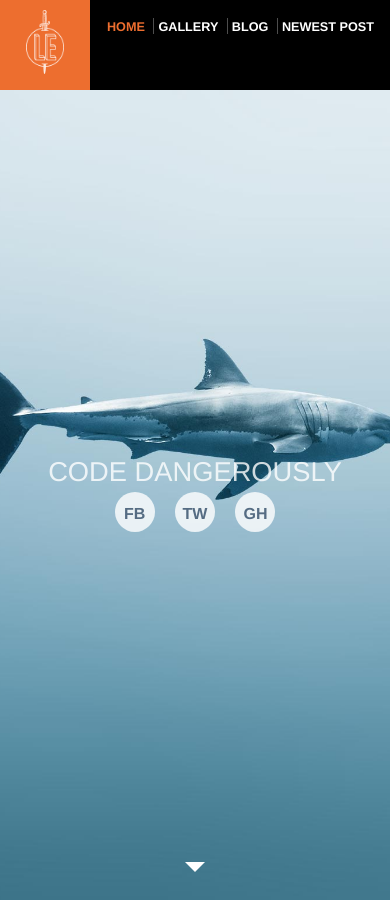
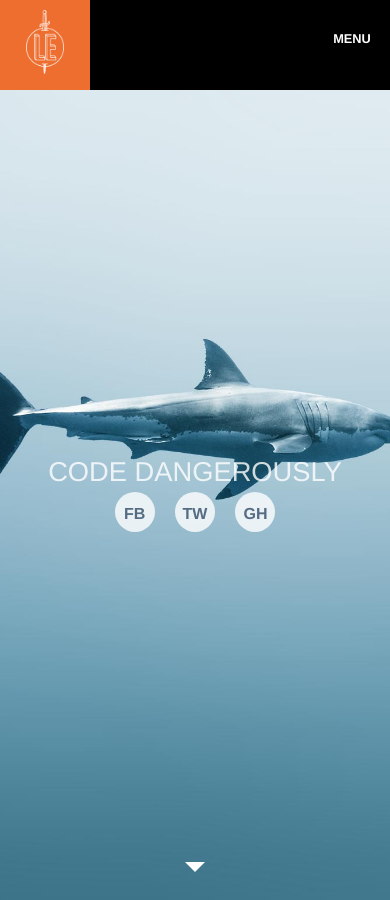
Before and after one commit to danielurb/Learn_enough_CSS, a Jekyll site: the page built from index.html, in a window 390 px wide and 900 px high. Built offline with Jekyll 4.4.1, drawn with Linux system fonts in a browser that asks for light colours.

Commit message:
Add mobile styling

```diff
--- a/_includes/footer.html
+++ b/_includes/footer.html
@@ -7,8 +7,8 @@
       {% include nav-links.html %}
     </ul>
   </nav>
-  <ul class="social-list">
+  <!-- <ul class="social-list">
     {% include social-links.html %}
-  </ul>
+  </ul> -->
   <h3>Learn Enough <span>to Be Dangerous</span></h3>
 </footer>
--- a/_includes/header.html
+++ b/_includes/header.html
@@ -1,5 +1,7 @@
 <header class="header">
   <nav>
+    <input type="checkbox" id="mobile-menu" class="mobile-menu-ckeck">
+    <label for="mobile-menu" class="show-mobile-menu">Menu</label>
     <ul class="header-nav nav-links">
       {% include nav-links.html %}
     </ul>
--- a/_includes/nav-links.html
+++ b/_includes/nav-links.html
@@ -1,4 +1,12 @@
 <li><a href="/">Home</a></li>
 <li><a href="/gallery">Gallery</a></li>
-<li><a href="/blog">Blog</a></li>
+<li class="dropdown">
+  <a class="drop-trigger" href="/blog">Blog</a>
+  <ul class="drop-menu">
+    <li>Recent Posts</li>
+    {% for post in site.posts limit:5 %}
+      <li><a href="{{ post.url }}">{{ post.title }}</a></li>
+    {% endfor %}
+  </ul>
+</li>
 <li><a href="{{ site.posts.first.url }}">Newest Post</a></li>
--- a/css/main.css
+++ b/css/main.css
@@ -110,10 +110,13 @@
   border-left: 1px solid rgba(255, 255, 255, 0.3);
   padding-left: 1em;
 }
-.header-nav a {
+.header-nav a,
+.drop-trigger {
   color: #fff;
 }
-.nav-links a {
+.nav-links a,
+.drop-trigger,
+.show-mobile-menu {
   font-size: 0.8rem;
   font-weight: bold;
   text-decoration: none;
@@ -146,6 +149,95 @@
 .header-logo:hover,
 .header-logo:active {
   background-color: #ed6e2f;
+}
+
+/* DROPDOWN STYLES */
+.dropdown {
+  position: relative;
+}
+.dropdown:hover .drop-menu {
+  display: block;
+}
+.dropdown:hover .drop-trigger:after {
+  border-color: #ed6e2f transparent transparent;
+}
+.drop-trigger {
+  display: inline-block;
+  padding-right: 1.5em;
+  position: relative;
+}
+.drop-trigger:after {
+  border: 0.3em solid;
+  border-color: #fff transparent transparent;
+  content: "";
+  height: 0;
+  position: absolute;
+  right: 0;
+  top: 0.3em;
+  width: 0;
+}
+.drop-menu {
+  box-shadow: 0 0 10px 0 rgba(0, 0, 0, 0.2);
+  display: none;
+  list-style: none;
+  padding: 1em 0 0;
+  position: absolute;
+  right: 0;
+  z-index: 9;
+}
+.drop-menu:before {
+  border: 0.6em solid;
+  border-color: transparent transparent #fff;
+  content: "";
+  height: 0;
+  position: absolute;
+  right: 1em;
+  top: -0.1em;
+  width: 0;
+}
+.drop-menu li {
+  background-color: #fff;
+}
+.drop-menu li ~ li {
+  border-top: 1px dotted rgba(0, 0, 0, 0.1);
+}
+.drop-menu li:first-child {
+  border-radius: 5px 5px 0 0;
+  color: #999;
+  font-size: 0.5em;
+  padding: 1em 1em 0.25em;
+  text-align: right;
+  text-transform: uppercase;
+}
+.drop-menu li:last-child {
+  border-radius: 0 0 5px 5px;
+}
+.drop-menu a {
+  color: #333;
+  display: block;
+  font-weight: normal;
+  padding: 0.5em 2em 0.5em 1em;
+  text-align: left;
+  text-transform: none;
+  white-space: nowrap;
+}
+.drop-menu a:hover {
+  background-color: rgba(0, 0, 0, 0.1);
+  color: #333;
+}
+/* HIDE IN THE FOOTER */
+.footer .dropdown:hover .drop-menu,
+.footer .drop-trigger:after {
+  display: none;
+}
+.footer .drop-trigger {
+  padding-right: 0;
+}
+
+/* MOBILE MENU */
+.mobile-menu-ckeck,
+.show-mobile-menu {
+  display: none;
 }
 
 /* FOOTER STYLES */
@@ -522,6 +614,67 @@
     left: auto;
   }
 
+  /* MOBILE MENU */
+  .show-mobile-menu {
+    display: block;
+    float: right;
+    font-weight: bold;
+    margin-top: 1.5vh;
+    padding: 1.5em;
+    position: relative;
+    text-transform: uppercase;
+  }
+  .header-nav {
+    background-color: #444;
+    box-sizing: border-box;
+    left: 0;
+    max-height: 0;
+    overflow: hidden;
+    padding: 0;
+    position: absolute;
+    text-align: center;
+    top: 10vh;
+    transition: all 0.5s ease-in-out;
+    width: 100vw;
+    z-index: 9;
+  }
+  .header-nav li {
+    display: block;
+    margin-top: 1em;
+  }
+  .header-nav li ~ li {
+    border: 0;
+    padding: 0;
+  }
+  .header-nav li:last-child {
+    margin-bottom: 1em;
+  }
+  .header-nav li:first-child a {
+    color: #fff;
+  }
+
+  /* HIDE DROPDOWN IN THE NAV MENU */
+  .header-nav .dropdown:hover .drop-menu,
+  .header-nav .drop-trigger:after {
+    display: none;
+  }
+  .header-nav .drop-trigger {
+    padding-right: 0;
+  }
+  .mobile-menu-ckeck:checked ~ .header-nav {
+    max-height: 1000px;
+  }
+  .mobile-menu-ckeck:checked ~ .show-mobile-menu:after {
+    background-color: #000;
+    color: #ed6e2f;
+    content: "CLOSE";
+    left: 0;
+    position: absolute;
+    text-align: center;
+    top: 1.5em;
+    width: 100%;
+  }
+
   /* HOME STYLES */
   .home-callout {
     flex-direction: column;
@@ -565,8 +718,6 @@
     flex-direction: column;
   }
   .blog-recent {
-    /* flex: 1;
-    text-align: center; */
     display: none;
   }
   .blog-previews {
```
Also changed, not shown: 6 other files.
